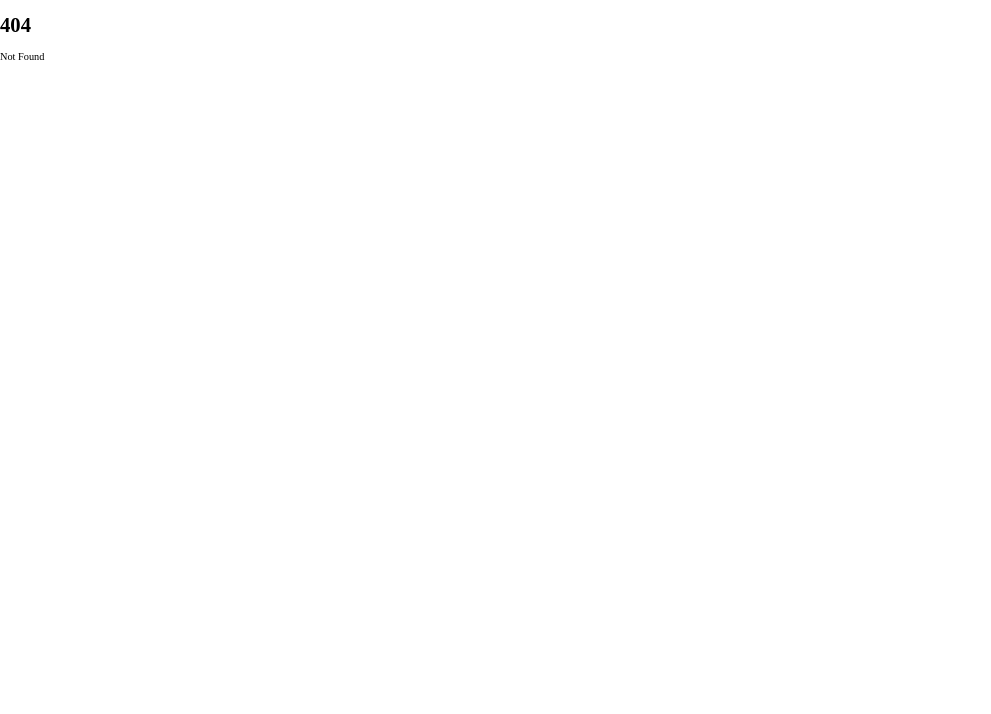
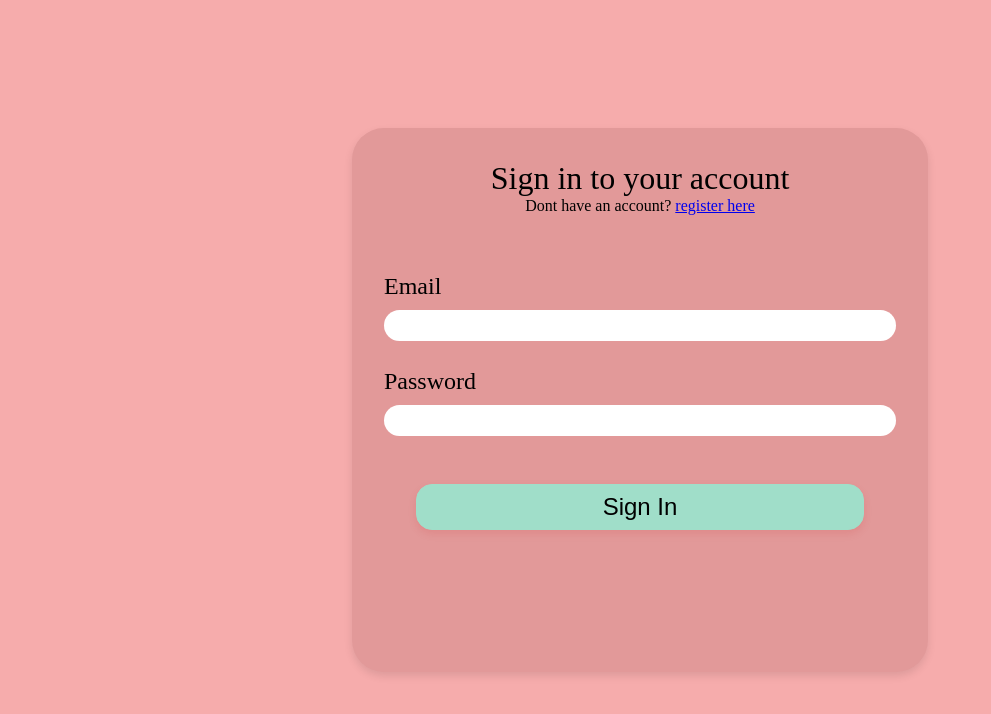
Before and after one commit to gauridubey10/Interative_Verse_Trainer, a SvelteKit app: page /user/sign-in in a window 1280 px wide. Before the commit this address had no page. Shown: the top 714 px of the page, without its empty margins (0-991 px from the left). Built offline with nearby package versions, Linux system fonts and the light colour scheme.

Commit message:
Login-Page structure

```diff
--- /dev/null
+++ b/src/hooks.server.js
@@ -0,0 +1,34 @@
+// @ts-nocheck
+
+// // @ts-ignore
+export async function handle({event,resolve}) {
+
+    if (event.url.pathname.startsWith('/custom')) {
+	//	return new Response('custom response');
+        const response = new Response(null, {
+                status: 302,
+                headers: {
+                  Location: "/user/sign-in",
+                },
+              })
+
+              return response
+	}
+    return await resolve(event);
+
+    // if(!url){
+    //     return await resolve();
+    // }
+    // else{
+    //     temp=1;
+    // const response = new Response(null, {
+    //     status: 302,
+    //     headers: {
+    //       Location: "/user",
+    //     },
+    //   })
+
+    //   return response
+    // }
+
+}
--- /dev/null
+++ b/src/lib/server/database.js
@@ -0,0 +1,31 @@
+// @ts-nocheck
+const db = new Map();
+db.set("abc@gmail.com", [{
+    id: crypto.randomUUID(),
+    pass: "1234",
+    date: Date.now()
+}]);
+
+db.set("a@a.com", [{
+    id: crypto.randomUUID(),
+    pass: "1234",
+    date: Date.now()
+}]);
+
+export function getUser(userEmail) {
+	if (!db.get(userid)) {
+		return "errr";
+	}
+
+
+	return db.get(userid);
+}
+
+export function createUser(userEmail, userPassword) {
+	const user = db.set(userEmail, [{
+        id: crypto.randomUUID(),
+        pass: userPassword,
+        date: Date.now()
+    }]);
+
+}
--- /dev/null
+++ b/src/routes/(app)/+layout.svelte
@@ -0,0 +1,3 @@
+<main>
+    <slot />
+</main>
--- /dev/null
+++ b/src/routes/(app)/user/sign-in/+page.svelte
@@ -0,0 +1,104 @@
+<script>
+    // export let userData;
+    // console.log("uuuuuuuuuuuuuu",userData);
+</script>
+
+<div class="Login-main">
+   <div class="login-container">
+  <div class="form-header">Sign in to your account
+  <div class="Register-user">
+    Dont have an account?
+    <a href="/user/register">register here</a>
+  </div>
+</div>
+  <form method="POST">
+    <label for="email">Email
+    <input id="email" type="email-address" name="email" required/>
+    </label>
+
+    <label for="password">Password
+    <input id="password" type="text" name="password" required/>
+    </label>
+
+    <button type="submit">Sign In</button>
+  </form>
+</div>
+</div>
+
+<style>
+
+button{
+    font-size: 1.5rem;
+    margin: auto;
+    padding: 0.5rem 1rem;
+    border-radius: 1rem;
+    margin: 2rem;
+    background-color: #a0dec9;
+    border: 1px solid #a0dec9;
+    box-shadow: 0 4px 8px rgba(198, 5, 5, 0.1);
+    cursor: pointer;
+}
+
+button:hover{
+    background-color: #46ba93;
+    border: 1px solid #46ba93;
+    box-shadow: none;
+}
+
+.Login-main{
+    background-color:#f6acac ;
+    min-height: 100vh;
+    display: flex;
+}
+
+.login-container{
+    background-color:#e29999 ;
+    display: flex;
+    flex-direction: column;
+    min-height: 60vh;
+    width: 40%;
+    margin: auto;
+    border-radius: 2rem;
+    font-size: 2rem;
+    padding: 2rem;
+    box-shadow: 0 4px 8px rgba(0, 0, 0, 0.1);
+    text-align: center;
+}
+
+.Register-user{
+    font-size: 1rem;
+}
+
+.form-header{
+    flex: 1 1;
+}
+
+form{
+    flex: 3 1;
+    display: flex;
+    flex-direction: column;
+    font-size: 1.5rem;
+    padding: 2rem 0;
+    justify-content: flex-start;
+    text-align: start;
+}
+
+form label{
+    display: flex;
+    flex-direction: column;
+    margin-bottom: 1rem;
+    line-height: 3rem;
+}
+
+form input{
+    padding: 0.5rem;
+    border-radius: 1rem;
+    border: none;
+    outline: none;
+}
+
+
+
+
+
+</style>
--- /dev/null
+++ b/src/routes/+layout.svelte
@@ -0,0 +1,32 @@
+
+<script>
+   import {onMount} from 'svelte';
+   import {page} from '$app/stores';
+  import Header from './Header.svelte';
+
+
+  let showHeader = false;
+
+  const unsubscribe = page.subscribe(($page) => {
+    showHeader = $page.url.pathname !== '/user/sign-in';
+  });
+
+  onMount(() => {
+    return unsubscribe;
+  });
+
+</script>
+
+{#if showHeader}
+ <Header/>
+ {/if}
+  <main>
+    <slot />
+  </main>
+
+  <style>
+   main{
+    margin: 0;
+    padding: 0;
+   }
+  </style>
--- a/src/routes/+page.svelte
+++ b/src/routes/+page.svelte
@@ -1,3 +1,5 @@
+
+
 <div class="Start-Page">
 
 <div class="page">
--- /dev/null
+++ b/src/routes/Header.svelte
@@ -0,0 +1,84 @@
+<script>
+  let userLogin = false;
+</script>
+
+<header>
+  <nav>
+    <div class="page-icon">
+      <a href="/">Interactive Verse Trainer</a>
+    </div>
+    <div class="Header-button">
+
+       <ul>
+        {#if !userLogin}
+        <button><li><a href="/user/sign-in">Sign-In</a></li></button>
+        <button><li><a href="/user/sign-out"> Register</a></li></button>
+        {:else}
+        <button><li><a href="/user/logout">Logout</a></li></button>
+        {/if}
+       </ul>
+
+    </div>
+  </nav>
+</header>
+
+<style>
+
+header{
+  background-color: #f6acac;
+  margin: 0;
+  min-height: 10vh;
+  position: sticky;
+}
+
+a{
+  text-decoration: none;
+  color: white;
+}
+
+li{
+  list-style: none;
+}
+
+button{
+  font-size: 1rem;
+  padding: 0.5rem 1rem;
+  margin: 0 1rem;
+  background-color: rgb(192, 159, 222);
+  border-radius: 1rem;
+  border: 1px solid  rgb(192, 159, 222);
+}
+
+button:hover{
+  background-color:  rgb(179, 126, 229);
+}
+
+nav{
+  display: flex;
+  width: 90%;
+  margin: auto;
+  min-height: 10vh;
+  justify-content: center;
+  align-items: center;
+}
+
+.page-icon{
+  font-size: 2rem;
+  flex: 1 1 ;
+}
+
+.page-icon a{
+  color: black;
+}
+
+.Header-button{
+  display: flex;
+  justify-content: flex-end;
+  flex: 1 1 ;
+  justify-content:flex-end;
+}
+
+
+
+
+</style>
```
Also changed, not shown: src/lib/dummyUserData.js (added, +22 -0 lines), src/routes/(app)/user/sign-in/+page.server.js (added, +32 -0 lines).
